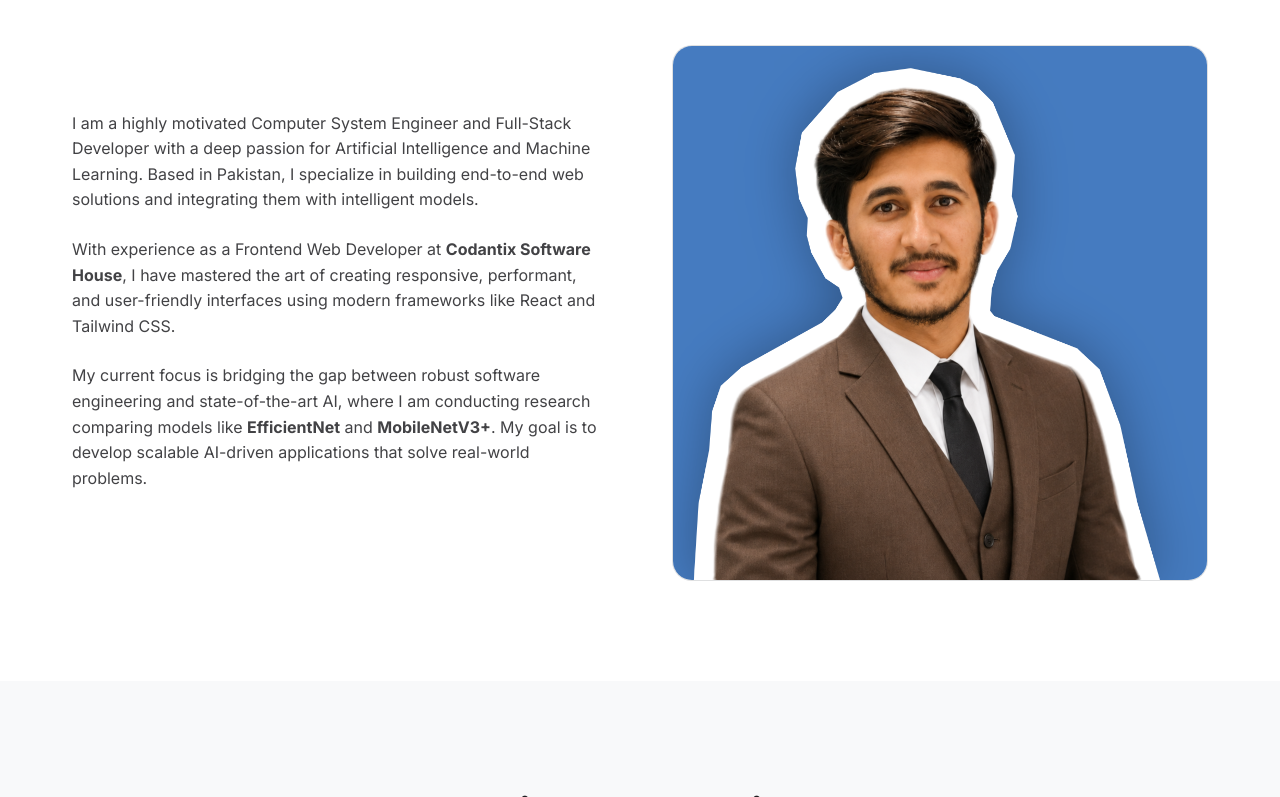
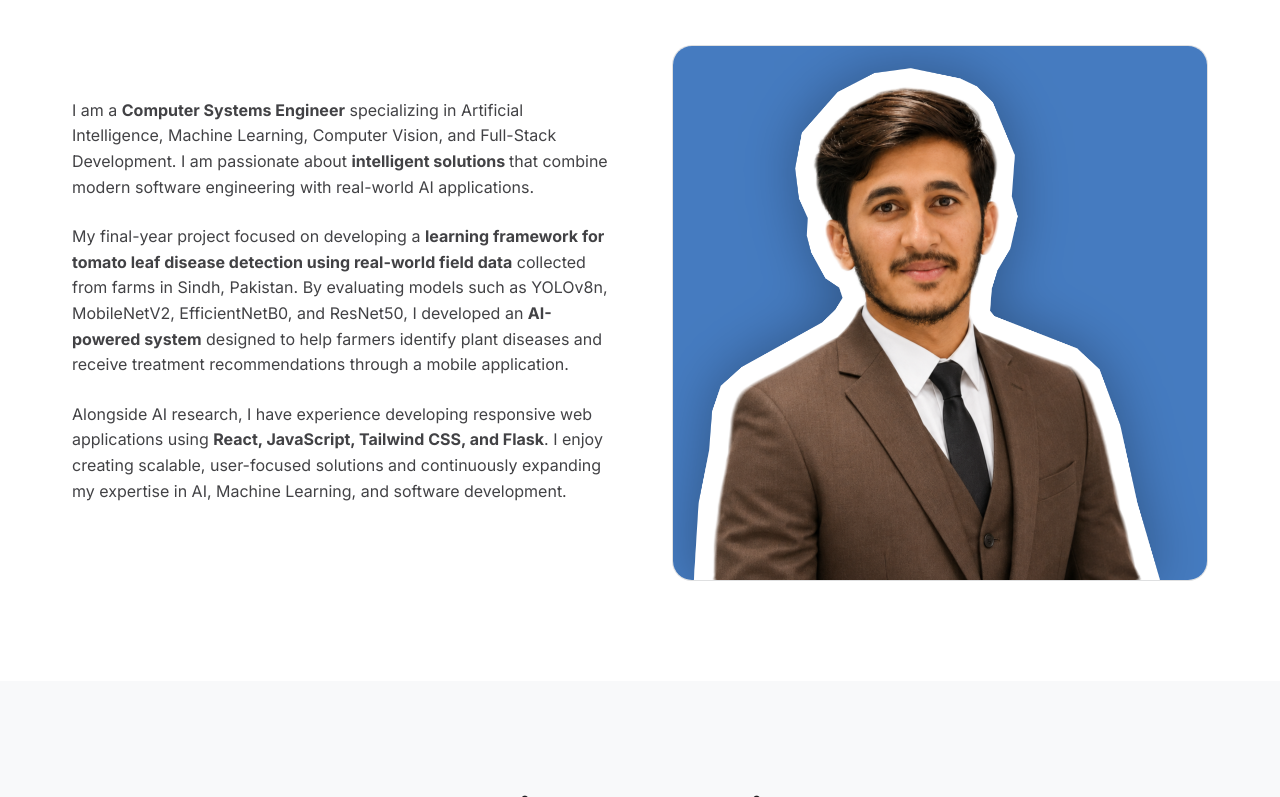
Before and after one commit to mohammadnaeem44/Portfolio, a plain HTML site: page index.html in a window 1280 px wide. Shown: the part 981-1778 px from the top of the page. Drawn offline with Linux system fonts and the light colour scheme.

Commit message:
Headline is updated

```diff
--- a/index.html
+++ b/index.html
@@ -50,7 +50,7 @@
     <section class="hero" id="home">
         <div class="container">
             <div class="hero-content reveal">
-                <p class="role">Full-Stack Developer | AI/ML Engineer | 3D Modeler | Computer Systems Engineer</p>
+                <p class="role">Computer Systems Engineer Specializing in AI/ML, Full-Stack Development & 3D Artist</p>
                 <h1>Mohammad Naeem</h1>
                 <p>Building intelligent systems end-to-end, from CNN-based diagnostics and Grad-CAM interpretability to LLM-powered agents and full-stack deployment.</p>
                 <div class="cta-group">
@@ -68,16 +68,18 @@
             <h2 class="section-title reveal">About Me</h2>
             <div class="about-grid">
                 <div class="about-text reveal">
-                    <p>I am a highly motivated Computer System Engineer and Full-Stack Developer with a deep passion for
-                        Artificial Intelligence and Machine Learning. Based in Pakistan, I specialize in building
-                        end-to-end web solutions and integrating them with intelligent models.</p>
-                    <p>With experience as a Frontend Web Developer at <strong>Codantix Software House</strong>, I have
-                        mastered the art of creating responsive, performant, and user-friendly interfaces using modern
-                        frameworks like React and Tailwind CSS.</p>
-                    <p>My current focus is bridging the gap between robust software engineering and state-of-the-art AI,
-                        where I am conducting research comparing models like <strong>EfficientNet</strong> and
-                        <strong>MobileNetV3+</strong>. My goal is to develop scalable AI-driven applications that solve
-                        real-world problems.
+                    <p>I am a <strong>Computer Systems Engineer</strong> specializing in Artificial Intelligence, Machine Learning,
+                        Computer Vision, and Full-Stack Development. I am passionate about <strong>intelligent  solutions </strong>
+                       that combine modern software engineering with real-world AI applications.</p>
+                    <p>My final-year project focused on developing a <strong> learning framework for tomato leaf
+                         disease detection using real-world field data</strong> collected from farms in Sindh, Pakistan.
+                         By evaluating models such as YOLOv8n, MobileNetV2, EfficientNetB0, and ResNet50,
+                         I developed an <strong>AI-powered system</strong> designed to help farmers identify plant diseases and
+                         receive treatment recommendations through a mobile application.</p>
+                    <p>Alongside AI research, I have experience developing responsive web applications
+                        using <strong>React, JavaScript, Tailwind CSS, and Flask</strong>. I enjoy creating scalable,
+                        user-focused solutions and continuously expanding my expertise in AI, Machine Learning,
+                         and software development.
                     </p>
                 </div>
                 <div class="about-image reveal">
```
Also changed, not shown: myprofile.jpeg (deleted).
